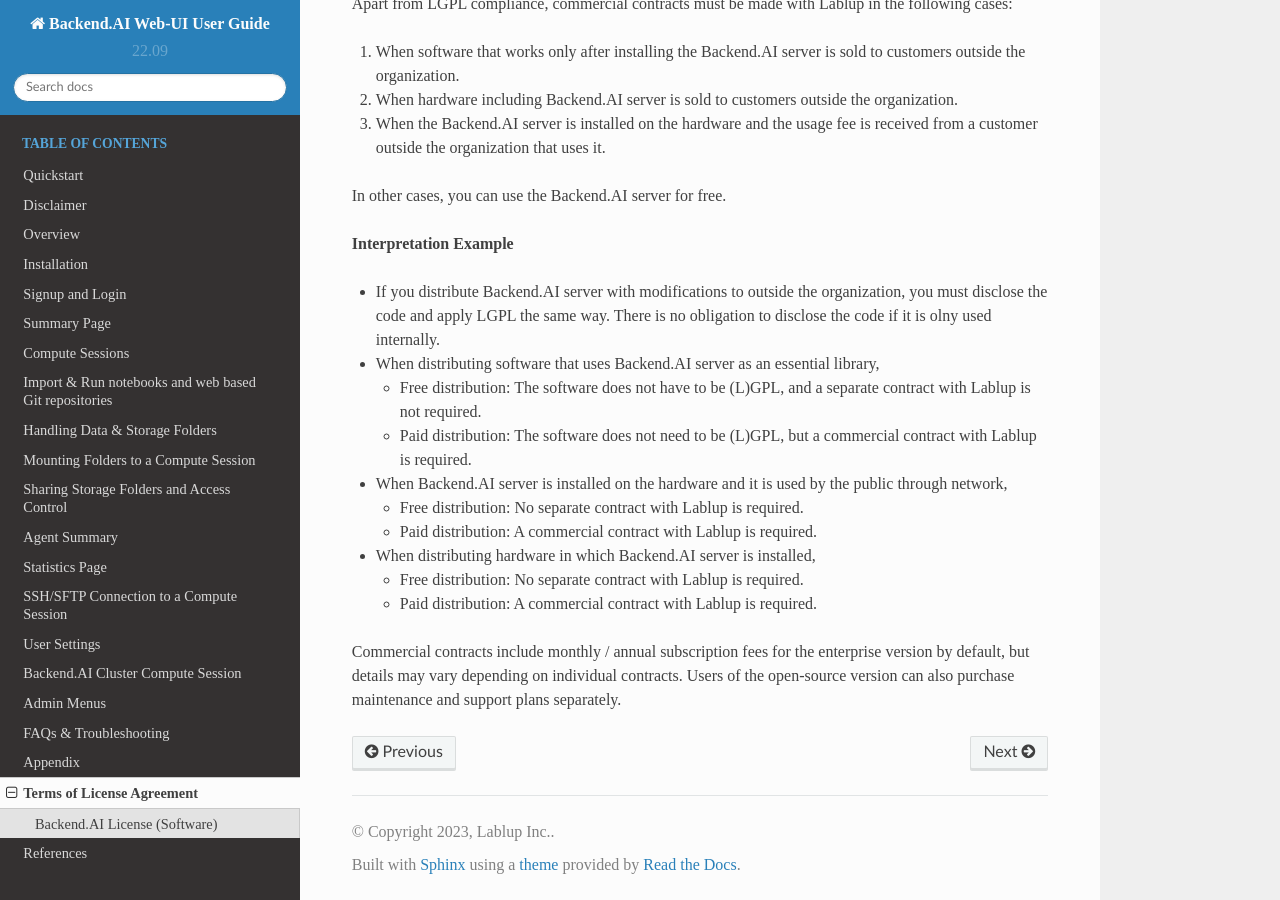
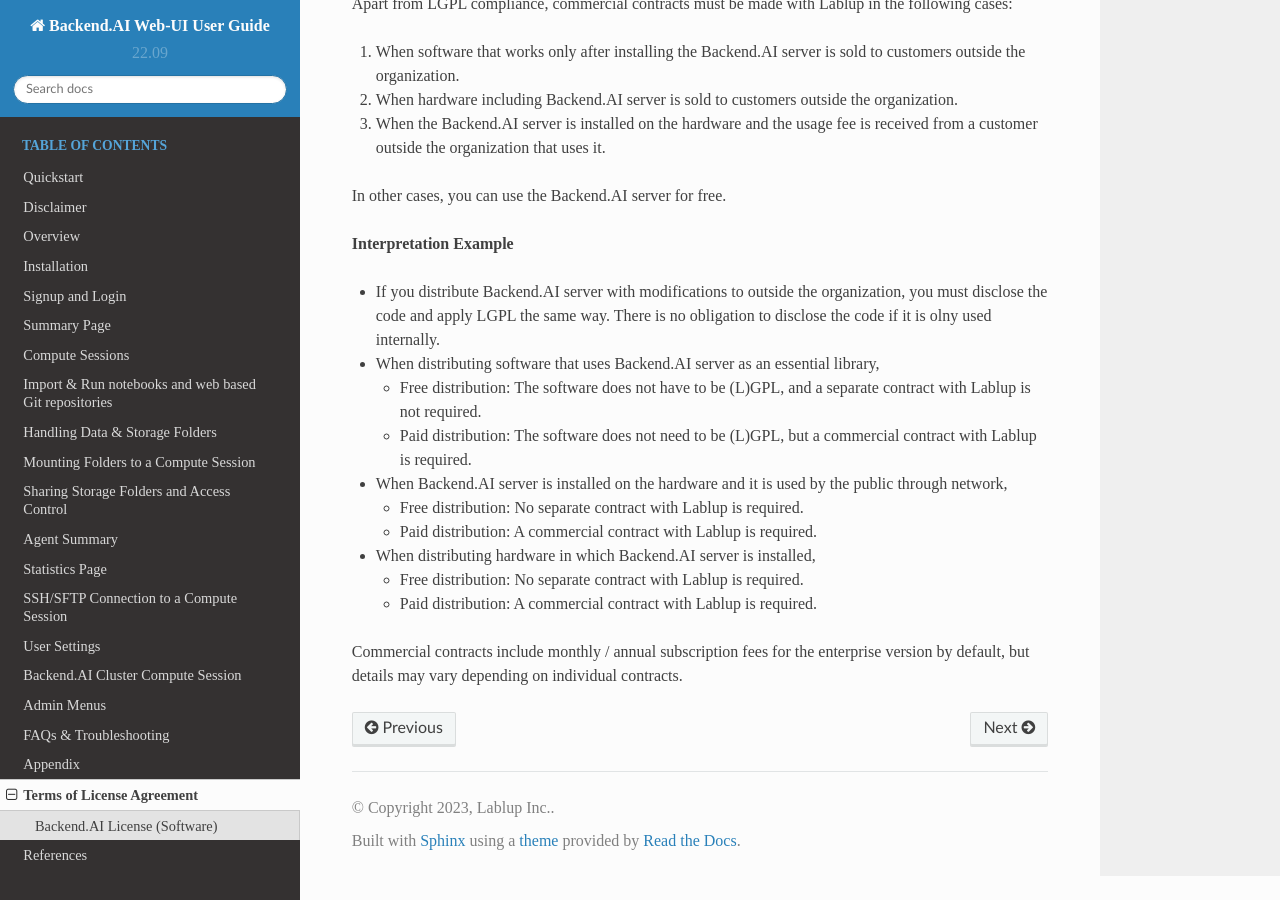
Before and after one commit to lablup/backend.ai-docs-webui, a Sphinx documentation site: the page built from docs/license_agreement/license_agreement.rst, in a window 1280 px wide and 900 px high, scrolled down 847 px. Built offline with Sphinx 7.4.7 and the Read the Docs theme 2.0.0, drawn with Linux system fonts in a browser that asks for light colours; some web fonts are replaced.

Commit message:
docs: remove opensource related description in appendix and license_agreement page

```diff
--- a/docs/appendix/appendix.rst
+++ b/docs/appendix/appendix.rst
@@ -218,8 +218,8 @@
 are provided for 3-6 months. Maintenance and support services provided
 afterwards may have different details depending on the terms of the contract.
 
-Users of the open source version can also purchase an installation and support
-plan separately.
+.. Users of the open source version can also purchase an installation and support
+.. plan separately.
 
 Backend.AI Server Management Guide
 -----------------------------------------
--- a/docs/license_agreement/license_agreement.rst
+++ b/docs/license_agreement/license_agreement.rst
@@ -75,5 +75,7 @@
 
 Commercial contracts include monthly / annual subscription fees for the
 enterprise version by default, but details may vary depending on individual
-contracts. Users of the open-source version can also purchase maintenance and
-support plans separately.
+contracts.
+
+.. Users of the open-source version can also purchase maintenance and
+.. support plans separately.
```
Also changed, not shown: 2 other files.
